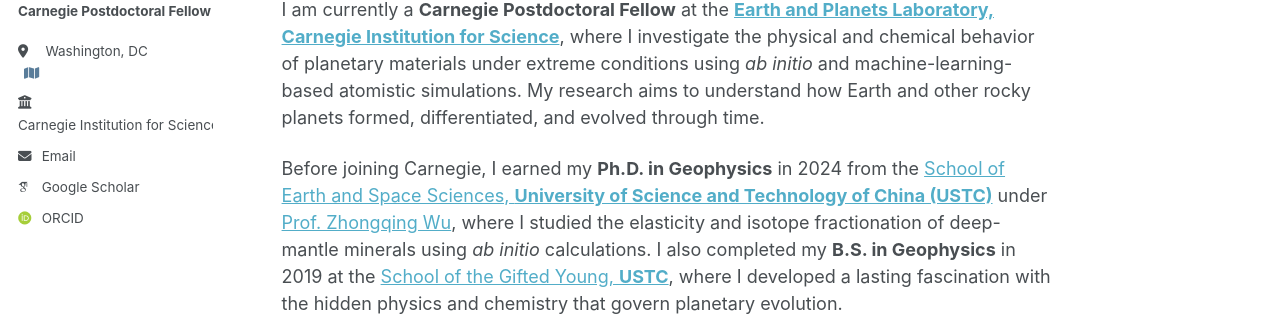
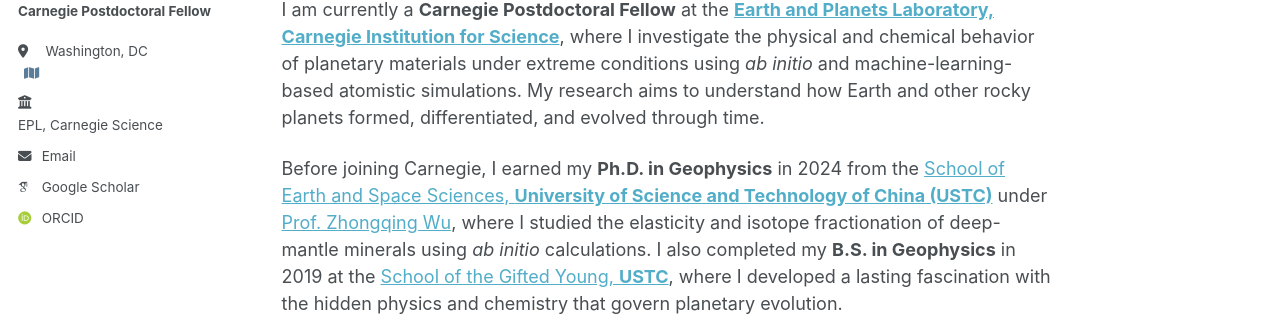
Before and after one commit to x1nd3ng/x1nd3ng.github.io, a Jekyll site: the page built from _pages/about.md, in a window 1280 px wide. Shown: the part 274-590 px from the top of the page. Built offline with Jekyll 4.4.1, drawn with Linux system fonts in a browser that asks for light colours; some web fonts are replaced; a script that is not in the unit is left out; our own code applies the rules of GitHub Pages for plain Markdown files.

Commit message:
Update _config.yml

```diff
--- a/_config.yml
+++ b/_config.yml
@@ -27,7 +27,7 @@ author:
   pronouns         : # example: "she/her"
   bio              : "<strong>Carnegie Postdoctoral Fellow</strong><br>"
   location         : "Washington, DC"
-  employer         : "Carnegie Institution for Science"
+  employer         : "EPL, Carnegie Science"
   uri              : # URL
   email            : "xdeng@carnegiescience.edu"
 
```
